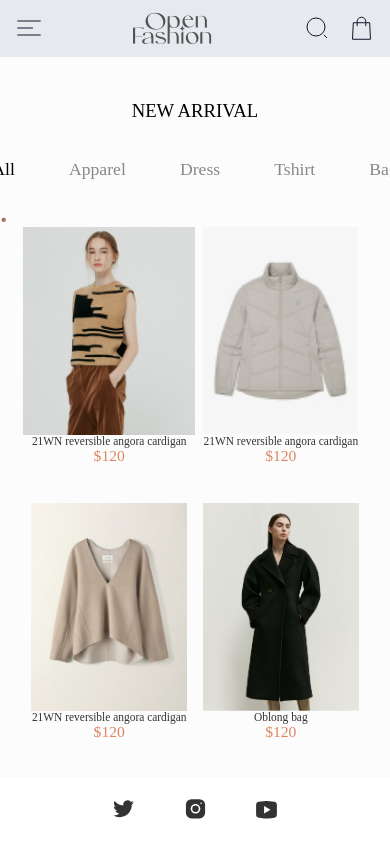
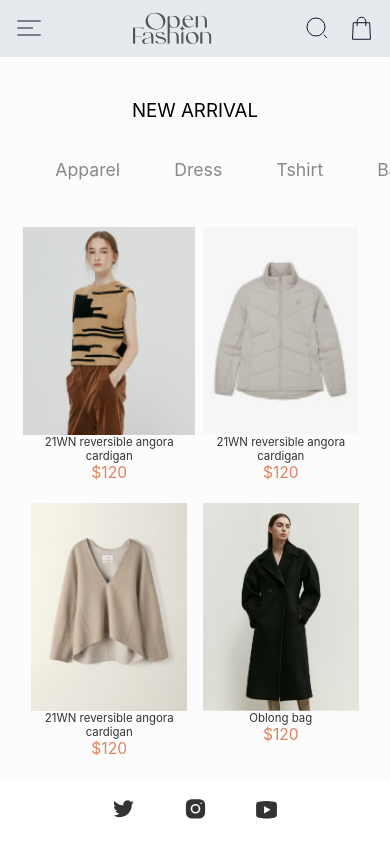
Before and after one commit to thanhtheox/FashionApp5, a React Native app in the folder FashionShop/: screen / in a window 390 px wide. Built offline with nearby package versions, Linux system fonts and the light colour scheme.

Commit message:
fix Font

```diff
--- a/FashionShop/src/constants/fonts.js
+++ b/FashionShop/src/constants/fonts.js
@@ -1,6 +1,6 @@
 const FONT_FAMILY = {
-  JoseFinSansRegular: 'JosefinSans-Regular',
-  JoseFinSansItalic: 'JosefinSans-Italic',
+  Regular: 'JosefinSans-Regular',
+  Italic: 'JosefinSans-Italic',
 };
 
 export default FONT_FAMILY;
```
Also changed, not shown: 6 other files (tests, documents, lock files or other folders).
